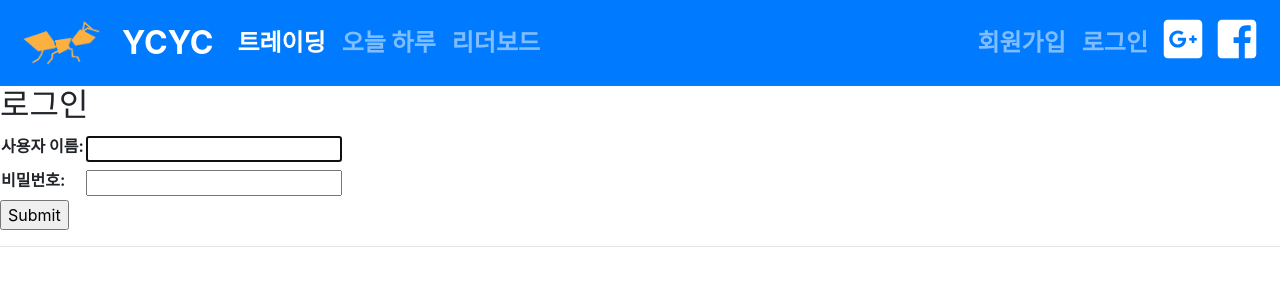
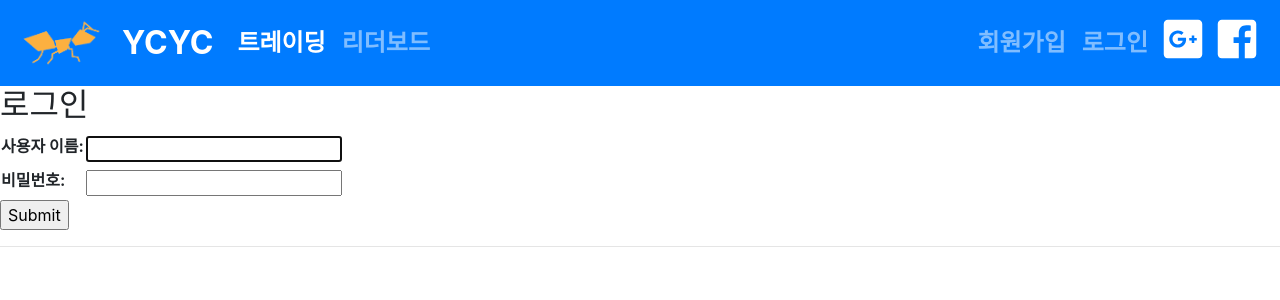
Before and after one commit to pirogramming/YoungCha_x2, a Django app: page /login/ in a window 1280 px wide. Shown: the top 300 px of the page. Run offline with Django 3.2, Linux system fonts and the light colour scheme; some libraries are stand-ins or nearby versions.

Commit message:
Navbar에 오늘하루 삭제

```diff
--- a/YoungCha_x2/templates/layout.html
+++ b/YoungCha_x2/templates/layout.html
@@ -104,9 +104,7 @@
             <li class="nav-item active">
                 <a class="nav-link" href="{% url "data:data_home" %}">트레이딩</a>
             </li>
-            <li class="nav-item">
-                <a class="nav-link" href="{% url "data:index" %}">오늘 하루</a>
-            </li>
+
             <li class="nav-item">
                 <a class="nav-link" href="{% url "data:leader_board" %}">리더보드</a>
             </li>
```
